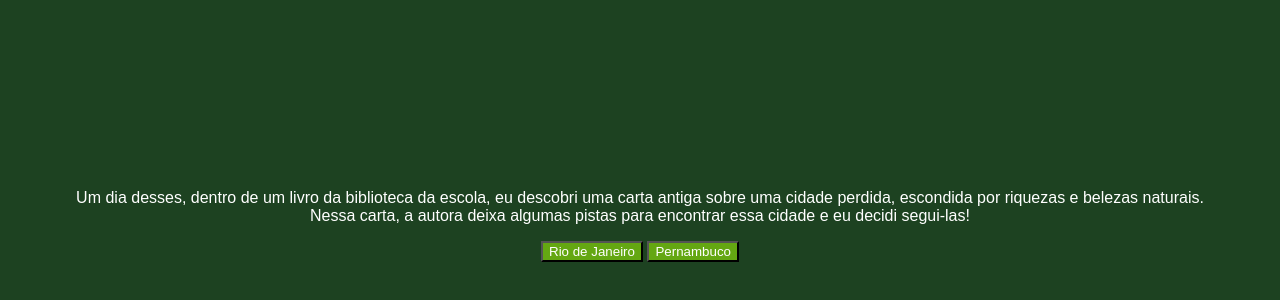
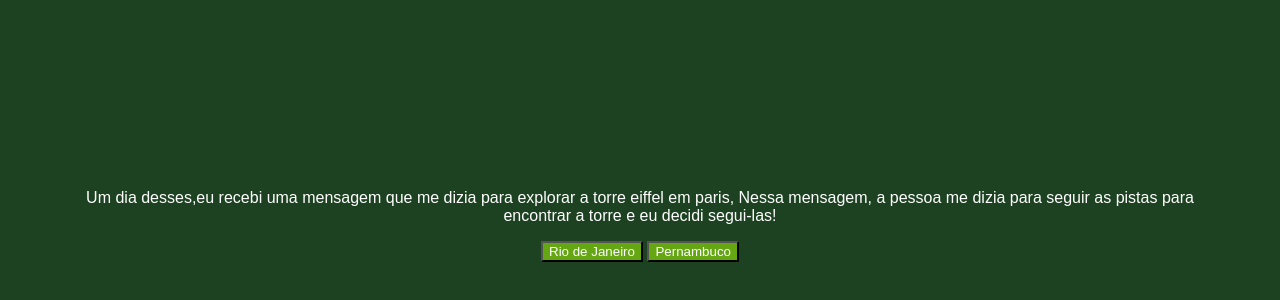
Before and after one commit to andreiacris/criando-sua-aventura, a plain HTML site: page INDEX.HTML in a window 1280 px wide. Shown: the part 142-442 px from the top of the page. Drawn offline with Linux system fonts and the light colour scheme; a web font is replaced by a local one.

Commit message:
Update INDEX.HTML

```diff
--- a/INDEX.HTML
+++ b/INDEX.HTML
@@ -7,13 +7,13 @@
     <link rel="preconnect" href="https://fonts.googleapis.com">
     <link rel="preconnect" href="https://fonts.gstatic.com" crossorigin>
     <link href="https://fonts.googleapis.com/css2?family=Bai+Jamjuree:ital,wght@0,200;0,300;0,400;0,500;0,600;0,700;1,200;1,300;1,400;1,500;1,600;1,700&display=swap" rel="stylesheet">
-    <title>Em busca da cidade perdida</title>
+    <title>Em busca da torre eiffel</title>
 </head>
 <body>
     <main>
         <div class="passo ativo" id="passo-0">
             <img src="img/cenario-passo0.png" alt="">
-            <p>Um dia desses, dentro de um livro da biblioteca da escola, eu descobri uma carta antiga sobre uma cidade perdida, escondida por riquezas e belezas naturais. Nessa carta, a autora deixa algumas pistas para encontrar essa cidade e eu decidi segui-las!</p>
+            <p>Um dia desses,eu recebi uma mensagem que me dizia para explorar a torre eiffel em paris, Nessa mensagem, a pessoa me dizia para seguir as pistas para encontrar a torre e eu decidi segui-las!</p>
             <button class="btn-proximo" data-proximo="1">Rio de Janeiro</button>
             <button class="btn-proximo" data-proximo="2">Pernambuco</button>
         </div>
```
